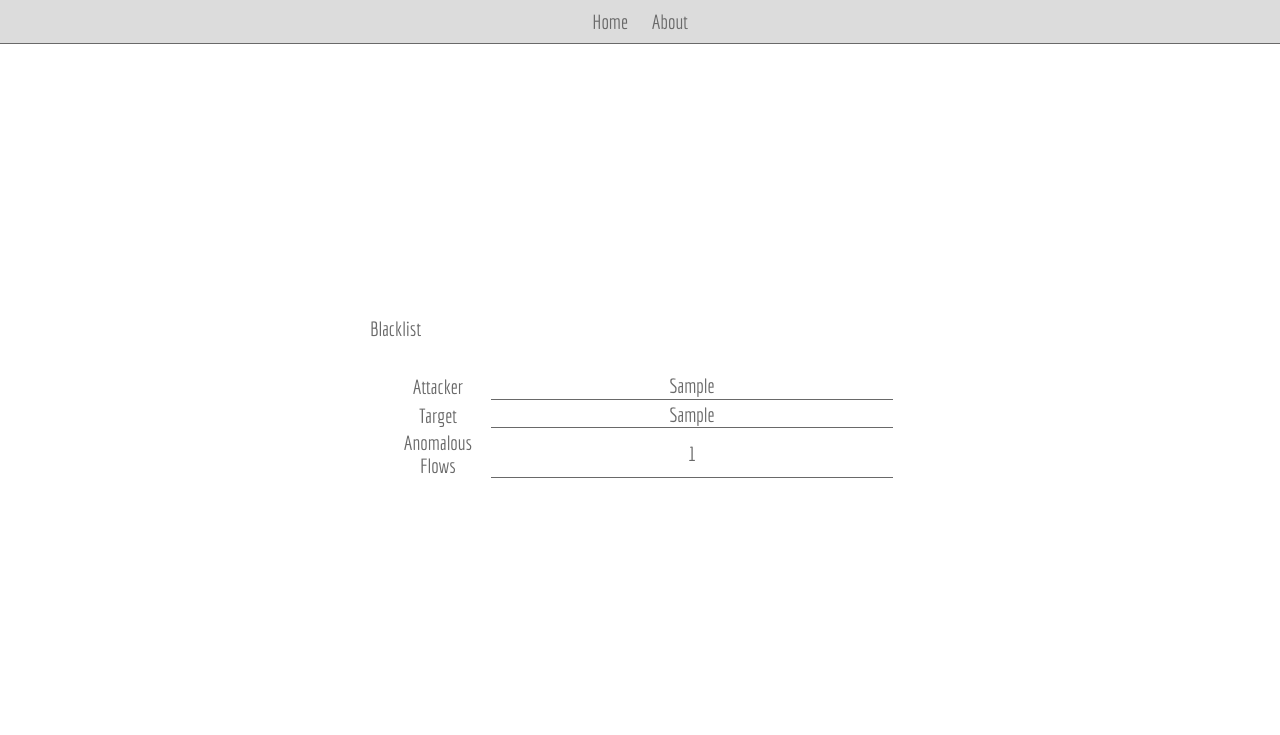
After one commit to fnnmoro/intrusion_prevention_system, a Flask app: page /dep/blacklist in a window 1280 px wide. The commit adds this page. Shown: the top 735 px of the page. Run offline with Flask 2, Linux system fonts and the light colour scheme; tables that the repository leaves empty hold one stand-in row (values such as "Sample post").

Commit message:
Add news routes to dep module
The blacklist route makes a simple request to the database to return
the anomalous IPs.

The mitigation route is under construction.

```diff
--- a/core/dep.py
+++ b/core/dep.py
@@ -2,6 +2,7 @@ import pickle
 from threading import Thread, Event
 from flask import Blueprint, render_template, request, session
 import realtime
+import database
 
 thread = Thread()
 thread_stop_event = Event()
@@ -20,7 +21,21 @@ def detect():
                                        [int(request.form['model'])],
                                        session['choice_features'],
                                        session['preprocessing'],
-                                       session['aggregated'])
+                                       session['dataset_type'])
         thread.start()
 
     return render_template('dep/detect.html')
+
+@bp.route('/blacklist')
+def blacklist():
+    text_info = ['target', 'anomalous flows']
+
+    anomalous_flows = database.get_anomalous_flows()
+
+    return render_template('dep/blacklist.html',
+                           text_info=text_info,
+                           anomalous_flows=anomalous_flows)
+
+@bp.route('/mitigation', methods=['GET', 'POST'])
+def mitigation():
+    return render_template('dep/mitigation.html')
--- /dev/null
+++ b/core/templates/dep/blacklist.html
@@ -0,0 +1,28 @@
+{% extends 'base.html' %}
+
+{% block title %}Blacklist{% endblock%}
+
+{% block content %}
+    <div class="tables">
+        <p>Blacklist</p>
+
+        {% for flow in anomalous_flows %}
+            <table>
+                <tr>
+                   <th>Attacker</th>
+                   <td>
+                        <form method="post" action="{{ url_for('dep.mitigation') }}">
+                           <button name="model" type="submit" value="{{ loop.index-1 }}">{{ flow[0] }}</button>
+                        </form>
+                    </td>
+                </tr>
+                {% for feature in flow[1:] %}
+                    <tr>
+                        <th>{{ text_info[loop.index-1] }}</th>
+                        <td>{{ feature }}</td>
+                    </tr>
+                {% endfor %}
+            </table>
+        {% endfor %}
+    </div>
+{% endblock %}
--- a/core/templates/dep/detect.html
+++ b/core/templates/dep/detect.html
@@ -9,5 +9,5 @@
 {% endblock %}
 
 {% block content %}
-    <p>Number of anomalous flows detected: <span id="num_anomalies">0</span></p>
+    <p>Number of anomalous flows detected: <span id="num_anomalies" onclick="window.location='{{ url_for('dep.blacklist') }}'">0</span></p>
 {% endblock %}
```
Also changed, not shown: core/templates/dep/mitigation.html (added, +7 -0 lines).
